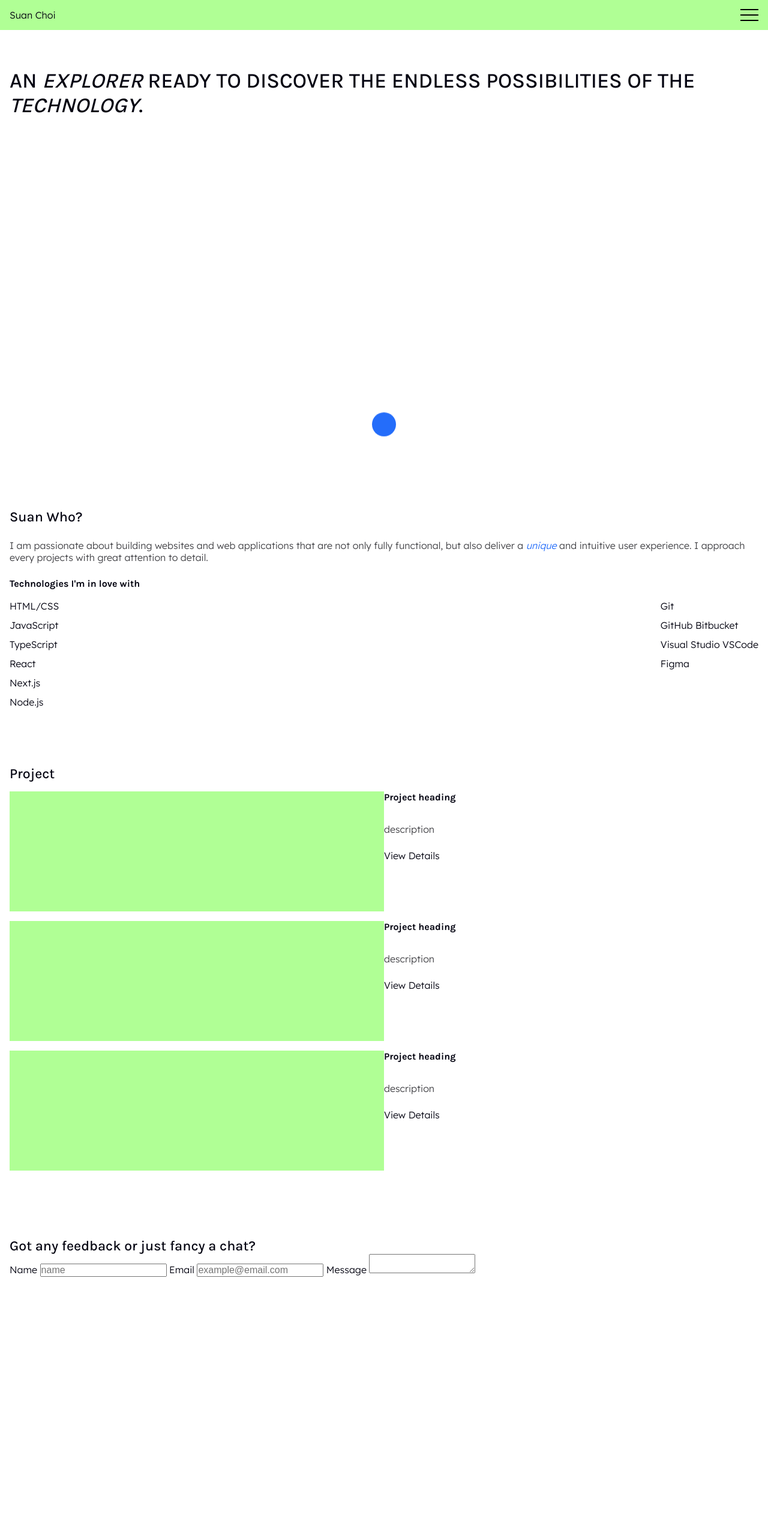
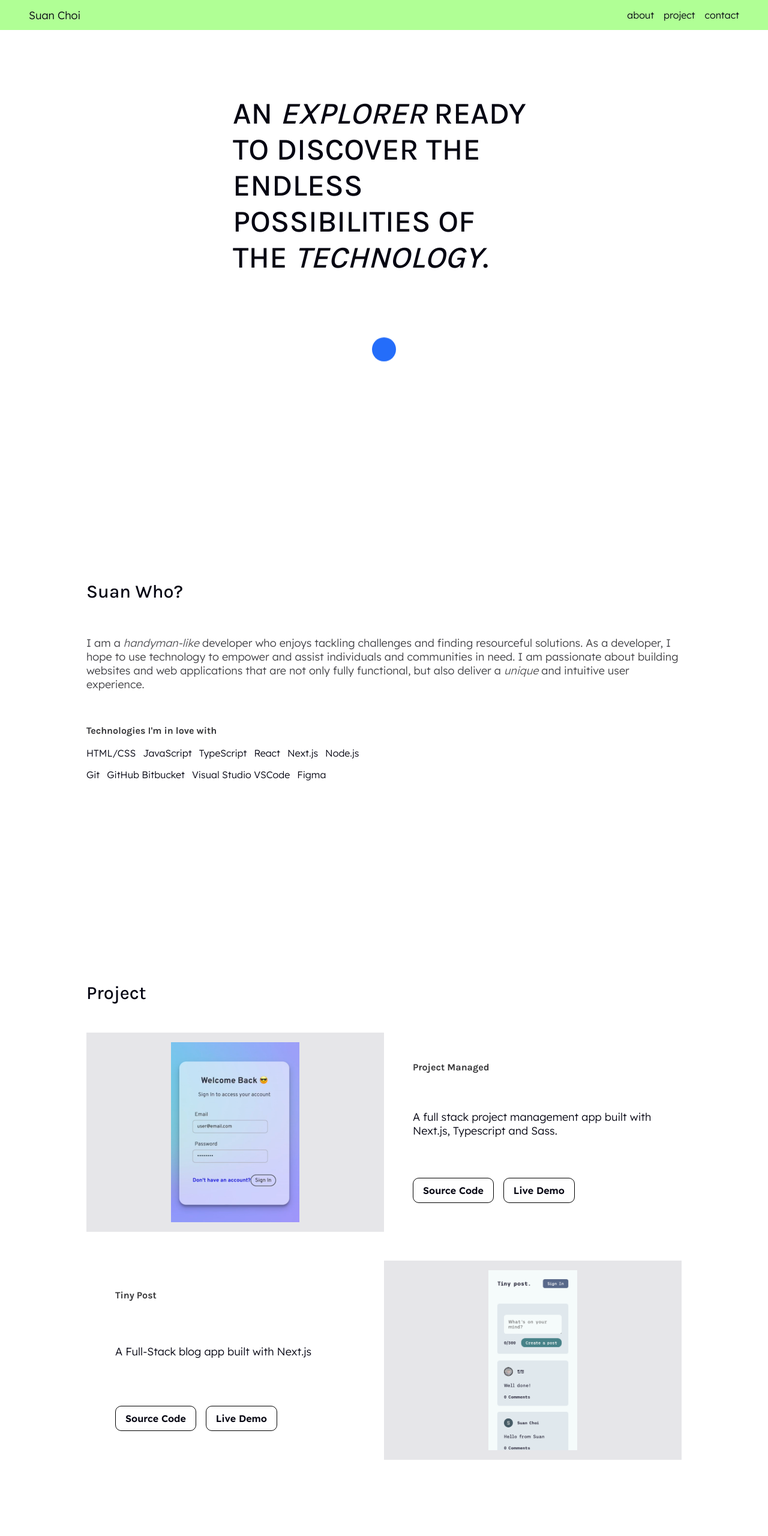
Before and after one commit to suanTech/suanTech.github.io, a plain HTML site: page index.html in a window 1280 px wide. Shown: the top 2560 px of the page at 60% size. Before the commit the page ends 2176 px from the top, so only its background shows below. Drawn offline with Linux system fonts and the light colour scheme.

Commit message:
Feat: add styles for desktop

```diff
--- a/index.html
+++ b/index.html
@@ -8,12 +8,12 @@
   </head>
   <body>
     <header>
-      <p>Suan Choi</p>
+      <a href="/"><p>Suan Choi</p></a>
       <nav>
         <ul class="desktop-menu">
-          <li><a href="">about</a></li>
-          <li><a href="">project</a></li>
-          <li><a href="">contact</a></li>
+          <li><a href="#about">about</a></li>
+          <li><a href="#project">project</a></li>
+          <li><a href="/contact.html">contact</a></li>
         </ul>
         <input type="checkbox" id="hamburger-toggle" />
         <label class="hamburger" for="hamburger-toggle">
@@ -33,11 +33,11 @@
             <div class="mobile-link-wrapper">
               <a href="mailto:sayhitosuan@gmail.com">sayhitosuan@gmail.com</a>
               <div class="mobile-links">
-                <a href="/" class="logo">
-                  <img src="/images/LI-In-Bug.png" alt="" />
+                <a href="https://www.linkedin.com/in/sayhitosuan/" class="logo">
+                  <img src="./images/LI-In-Bug.png" alt="linkedin logo" />
                 </a>
-                <a href="/" class="logo">
-                  <img src="/images/github-mark.png" alt="" />
+                <a href="https://github.com/suanTech" class="logo">
+                  <img src="./images/github-mark.png" alt="github logo" />
                 </a>
               </div>
             </div>
@@ -60,7 +60,12 @@
       <section id="about">
         <h2>Suan Who?</h2>
         <p class="section-content">
-          I am passionate about building websites and web applications that are not only fully functional, but also deliver a <span class="accent">unique</span> and intuitive user experience. I approach every projects with great attention to detail.
+          I am a <span class="accent">handyman-like</span> developer who enjoys
+          tackling challenges and finding resourceful solutions. As a developer,
+          I hope to use technology to empower and assist individuals and
+          communities in need. I am passionate about building websites and web
+          applications that are not only fully functional, but also deliver a
+          <span class="accent">unique</span> and intuitive user experience.
         </p>
         <h3 class="section-subheading">Technologies I'm in love with</h3>
         <div class="skills-grid">
@@ -82,52 +87,53 @@
       </section>
       <section id="project">
         <h2>Project</h2>
-        <div class="project-wrapper">
-          <!-- project image -->
-          <!-- <img src="/" alt=""> -->
-          <div class="project-image"></div>
+        <div class="project-wrapper" id="project-1">
+          <div class="project-image">
+            <img src="./images/project-managed-app.png" alt="project screenshot" />
+          </div>
           <div class="project-description">
-            <h3 class="section-subheading">Project heading</h3>
-            <p class="section-content">description</p>
-            <a href="">View Details</a>
+            <h3 class="section-subheading">Project Managed</h3>
+            <p class="project-content">
+              A full stack project management app built with Next.js, Typescript
+              and Sass.
+            </p>
+            <div class="button-wrapper">
+              <a
+                href="https://github.com/suanTech/project-managed-app"
+                class="button"
+                >Source Code</a
+              >
+              <a href="https://project-managed-app.vercel.app/" class="button"
+                >Live Demo</a
+              >
+            </div>
           </div>
         </div>
-        <div class="project-wrapper">
-          <!-- project image -->
-          <!-- <img src="/" alt=""> -->
-          <div class="project-image"></div>
+        <div class="project-wrapper" id="project-2">
+          <div class="project-image">
+            <img src="./images/tiny-post-app.png" alt="project screenshot" />
+          </div>
           <div class="project-description">
-            <h3 class="section-subheading">Project heading</h3>
-            <p class="section-content">description</p>
-            <a href="">View Details</a>
-          </div>
-        </div>
-        <div class="project-wrapper">
-          <!-- project image -->
-          <!-- <img src="/" alt=""> -->
-          <div class="project-image"></div>
-          <div class="project-description">
-            <h3 class="section-subheading">Project heading</h3>
-            <p class="section-content">description</p>
-            <a href="/project.html">View Details</a>
+            <h3 class="section-subheading">Tiny Post</h3>
+            <p class="project-content">
+              A Full-Stack blog app built with Next.js
+            </p>
+            <div class="button-wrapper">
+              <a href="https://github.com/suanTech/tiny-post-app" class="button"
+                >Source Code</a
+              >
+              <a href="https://tiny-post-app.vercel.app/" class="button"
+                >Live Demo</a
+              >
+            </div>
           </div>
         </div>
       </section>
       <section id="contact">
         <h2>Got any feedback or just fancy a chat?</h2>
-        <form action="mailto:sayhitosuan@gmail.com">
-          <label for="name">Name</label>
-          <input type="text" name="name" id="name" placeholder="name" />
-          <label for="email">Email</label>
-          <input
-            type="email"
-            name="email"
-            id="email"
-            placeholder="example@email.com"
-          />
-          <label for="message">Message</label>
-          <textarea name="message" id="message" placeholder=""></textarea>
-        </form>
+        <a href="./contact.html" class="button" id="contact-btn"
+          >Get In Touch! 💌</a
+        >
       </section>
     </main>
   </body>
--- a/style.css
+++ b/style.css
@@ -1,27 +1,31 @@
-@import url('https://fonts.googleapis.com/css2?family=Karla:wght@300;500;700&family=Lexend+Deca:wght@300;600&display=swap');
+@import url("https://fonts.googleapis.com/css2?family=Karla:wght@300;500;700&family=Lexend+Deca:wght@300;600&display=swap");
 
 :root {
   --clr-accent: #b0ff95;
+  --clr-accent-tint: #e7f6e2;
   --clr-secondary: #246dfa;
   --clr-base: #050512;
   --clr-grayscale-800: #373739;
   --clr-grayscale-600: #424246;
   --clr-grayscale-500: #555559;
-  --clr-grayscale-300: #747479;
-  --clr-grayscale-200: #b5b5b9;
-  --font-disp: 'Karla', sans-serif;
-  --font-body: 'Lexend Deca', sans-serif;
+  --clr-grayscale-300: rgba(211, 211, 214, 0.463);
+  --clr-grayscale-200: #e6e6e9;
+  --font-disp: "Karla", sans-serif;
+  --font-body: "Lexend Deca", sans-serif;
   --padding-x: 1rem;
   --padding-y: 1.5rem;
 }
 
-*, *::after, *::before {
+*,
+*::after,
+*::before {
   margin: 0;
   padding: 0;
   font-size: inherit;
   box-sizing: border-box;
 }
-html, body {
+html,
+body {
   width: 100%;
   height: 100%;
   scroll-behavior: smooth;
@@ -30,7 +34,11 @@ body {
   font-family: var(--font-body);
   color: var(--clr-base);
 }
-h1,h2,h3,h4,h5 {
+h1,
+h2,
+h3,
+h4,
+h5 {
   font-family: var(--font-disp);
 }
 h1 {
@@ -39,23 +47,27 @@ h1 {
 }
 h2 {
   font-size: 1.45rem;
-  font-weight:400;
+  font-weight: 400;
 }
 ul {
   list-style: none;
 }
 a {
- text-decoration: none;
+  text-decoration: none;
   color: inherit;
 }
 img {
   display: block;
-  width: 100%;
-  height: 100%;
 }
 .accent {
-  color: var(--clr-secondary);
+  color: var(--clr-grayscale-500);
   font-style: italic;
+}
+.button {
+  display: block;
+  width: fit-content;
+  border-radius: 15px;
+  padding: 0.5rem 1rem;
 }
 
 /* Header */
@@ -68,14 +80,14 @@ header {
   justify-content: space-between;
   align-items: center;
   height: 50px;
-  padding: 0 1rem;
+  padding: 0 var(--padding-x);
   background-color: var(--clr-accent);
 }
 .desktop-menu {
   display: none;
 }
 .hamburger {
-  z-index:10;
+  z-index: 10;
   position: relative;
   display: flex;
   flex-direction: column;
@@ -89,15 +101,14 @@ header {
   width: 100%;
   background-color: black;
   mix-blend-mode: difference;
-  transition: transform .3s cubic-bezier(0.19, 1, 0.22, 1);
+  transition: transform 0.3s cubic-bezier(0.19, 1, 0.22, 1);
 }
 #hamburger-toggle {
   appearance: none;
-  position:absolute;
+  position: absolute;
 }
 #hamburger-toggle:checked + .hamburger .line:first-child {
   transform: translateY(9px) rotate(45deg);
-
 }
 #hamburger-toggle:checked + .hamburger .line:nth-child(2) {
   opacity: 0;
@@ -106,14 +117,17 @@ header {
   transform: translateY(-9px) rotate(-45deg);
 }
 .mobile-menu {
-  z-index:9;
-  position:absolute;
+  z-index: 9;
+  position: absolute;
   top: 0;
   right: 100%;
   width: 100%;
   min-height: 100vh;
+  display: flex;
+  flex-direction: column;
+  justify-content: space-between;
   background-color: var(--clr-accent);
-  transition: right .5s cubic-bezier(0.23, 1, 0.320, 1);
+  transition: right 0.5s cubic-bezier(0.23, 1, 0.32, 1);
 }
 #hamburger-toggle:checked ~ .mobile-menu {
   right: 0;
@@ -123,14 +137,14 @@ header {
   flex-direction: column;
   width: 100%;
   height: 90%;
-  min-height: 500px;
+  min-height: 530px;
   justify-content: space-between;
   padding: 4rem;
 }
 .mobile-menu li {
   font-size: 2.2rem;
-  transition: padding .7s ease-in;
-  transition-delay: .1s;
+  transition: padding 0.7s ease-in;
+  transition-delay: 0.1s;
   align-self: center;
 }
 #hamburger-toggle:checked ~ .mobile-menu li:nth-child(odd) {
@@ -140,9 +154,10 @@ header {
   padding-left: 3rem;
 }
 .mobile-footer {
-  padding: 0 2rem;
+  padding: 0 1rem 2rem;
 }
-.mobile-link-wrapper, .mobile-links {
+.mobile-link-wrapper,
+.mobile-links {
   display: flex;
   justify-content: space-between;
   align-items: center;
@@ -153,25 +168,30 @@ header {
   height: 25px;
   width: auto;
 }
+.logo img {
+  width: auto;
+  height: 100%;
+}
 /* Main */
 main {
   margin-top: 50px;
   height: 100%;
 }
 section {
-  padding: 3rem 1rem;
+  padding: calc(3 * var(--padding-y)) var(--padding-x);
 }
 .section-content {
   color: var(--clr-grayscale-600);
-  padding-block: 1.5rem;
+  padding-block: var(--padding-y);
 }
 .section-subheading {
   margin-bottom: 10px;
+  color: var(--clr-grayscale-800);
 }
 
 /* Hero */
 #hero {
-  padding-top: 4rem;
+  padding-top: 13vh;
   height: calc(100vh - 50px);
   display: flex;
   flex-direction: column;
@@ -183,19 +203,20 @@ section {
   display: block;
   width: 40px;
   height: 40px;
-  animation: bouncing .7s infinite;
+  animation: bouncing 0.7s infinite;
   animation-direction: alternate;
 }
 .button-ball svg {
   display: block;
-  width:100%;
-  height:100%;
+  width: 100%;
+  height: 100%;
   fill: var(--clr-secondary);
 }
 .skills-grid {
   display: flex;
   justify-content: space-between;
-  padding-top: .5rem;
+  padding-top: 0.5rem;
+  max-width: 400px;
 }
 .skills-grid ul {
   display: flex;
@@ -205,16 +226,199 @@ section {
 
 /* Project */
 .project-wrapper {
-  display: grid;
-  grid-template-columns: 1fr 1fr;
-  min-height: 200px;
-  margin: 1rem 0;
+  display: flex;
+  flex-direction: column;
+  padding-top: 2rem;
 }
 .project-image {
-  background-color: var(--clr-accent);
+  background-color: var(--clr-grayscale-200);
+  width: 100%;
+  height: auto;
+  padding: 1rem 0;
+}
+.project-image img {
+  object-fit: contain;
+  object-position: top;
+  width: 100%;
+  height: 300px;
+}
+.project-description {
+  padding: var(--padding-x);
+  display: flex;
+  flex-direction: column;
+  justify-content: space-between;
+}
+.button-wrapper {
+  padding-top: 1rem;
+  display: flex;
+  flex-wrap: wrap;
+  justify-content: flex-start;
+  align-items: start;
+  gap: 1rem;
+}
+.project-description .button {
+  background-color: var(--clr-accent-tint);
+}
+.project-description .button {
+  background-color: white;
+  color: var(--clr-base);
+  border-radius: 10px;
+  font-size: 1rem;
+  font-weight: 600;
+  padding: 10px 1rem;
+  cursor: pointer;
+  transition: all 0.3s ease-in-out;
+  border: 1px solid black;
+  box-shadow: 0 0 0 0 var(--clr-secondary);
+}
+.project-description .button:active {
+  transform: translateY(2px) translateX(1px);
+  box-shadow: 0 0 0 0 var(--clr-secondary);
+}
+.project-description .button:hover {
+  transform: translateY(-4px) translateX(-2px);
+  box-shadow: 2px 5px 0 0 var(--clr-secondary);
+}
+/* Contact */
+#contact {
+  width: fit-content;
+  margin: 0 auto;
+  display: flex;
+  flex-direction: column;
+  align-items: center;
+  gap: 2rem;
+}
+#contact-btn {
+  background-color: var(--clr-secondary);
+  color: white;
+}
+#contact-btn:hover {
+  animation: pulsing 0.8s infinite;
+  animation-direction: alternate;
+  box-shadow: rgba(0, 0, 0, 0.09) 0px 3px 12px;
+}
+.contact-main {
+  padding: 0 var(--padding-x);
+}
+.contact-form {
+  max-width: 520px;
+  margin: 6rem auto 0;
+}
+.contact-form h1 {
+  color: var(--clr-base);
+  margin-bottom: 1rem;
+}
+.field-wrapper {
+  width: 100%;
+  display: flex;
+  flex-direction: column;
+  gap: 10px;
+  padding-bottom: 2rem;
+}
+.field-wrapper label {
+  font-size: 0.85rem;
+}
+.field {
+  border: none;
+  background-color: var(--clr-grayscale-200);
+  padding: 10px 6px;
+  border-radius: 5px;
+}
+.field:hover,
+.field:focus {
+  background-color: var(--clr-grayscale-300);
+}
+#send-btn:hover {
+  transform: translateY(-4px) translateX(-2px);
+  box-shadow: 2px 5px 0 0 var(--clr-secondary);
+}
+#send-btn {
+  background-color: white;
+  color: var(--clr-base);
+  border-radius: 10em;
+  font-size: 1rem;
+  font-weight: 600;
+  padding: 1rem 2rem;
+  margin: 0 auto;
+  cursor: pointer;
+  transition: all 0.3s ease-in-out;
+  border: 1px solid black;
+  box-shadow: 0 0 0 0 black;
+}
+#send-btn:active {
+  transform: translateY(2px) translateX(1px);
+  box-shadow: 0 0 0 0 black;
 }
 
+/* Media Query */
+@media screen and (min-width: 768px) {
+  :root {
+    --size: 250;
+    --padding-x: 3rem;
+    --padding-y: 3.5rem;
+  }
+  h1 {
+    font-size: calc(10 * (100vw / var(--size)));
+  }
+  h2 {
+    font-size: calc(6 * (100vw / var(--size)));
+  }
+  p {
+    font-size: 18px;
+  }
+  section:not(#hero) {
+    padding: calc(3 * var(--padding-y)) calc(3 * var(--padding-x));
+  }
+  .mobile-menu,
+  .hamburger {
+    display: none;
+  }
+  .desktop-menu {
+    display: flex;
+    gap: 1rem;
+  }
+  #hero {
+    max-width: 600px;
+    margin: 0 auto;
+    gap: 8rem;
+    justify-content: center;
+  }
+  #hero h1 {
+    font-size: calc(2.2rem * 1.1vw);
+  }
+  .skills-grid {
+    flex-direction: column;
+    gap: 1rem;
+  }
+  .skills-grid ul {
+    flex-direction: row;
+  }
+  .project-wrapper {
+    display: grid;
+    grid-template-columns: 1fr 1fr;
+    min-height: 200px;
+    margin: 1rem 0;
+  }
+  #project-2 .project-image {
+    order: 1;
+  }
+}
+
+/* Animation */
 @keyframes bouncing {
-    0% { transform: translateY(0); }
-    100% { transform: translateY(-25px); }
+  0% {
+    transform: translateY(0);
+  }
+  100% {
+    transform: translateY(-25px);
+  }
 }
+
+@keyframes pulsing {
+  0% {
+    transform: scale(1);
+  }
+  100% {
+    transform: scale(1.1);
+  }
+}
```
Also changed, not shown: contact.html (added, +73 -0 lines), project.html (deleted, +0 -49 lines), images/project-managed-app.png (added), images/tiny-post-app.png (added).
